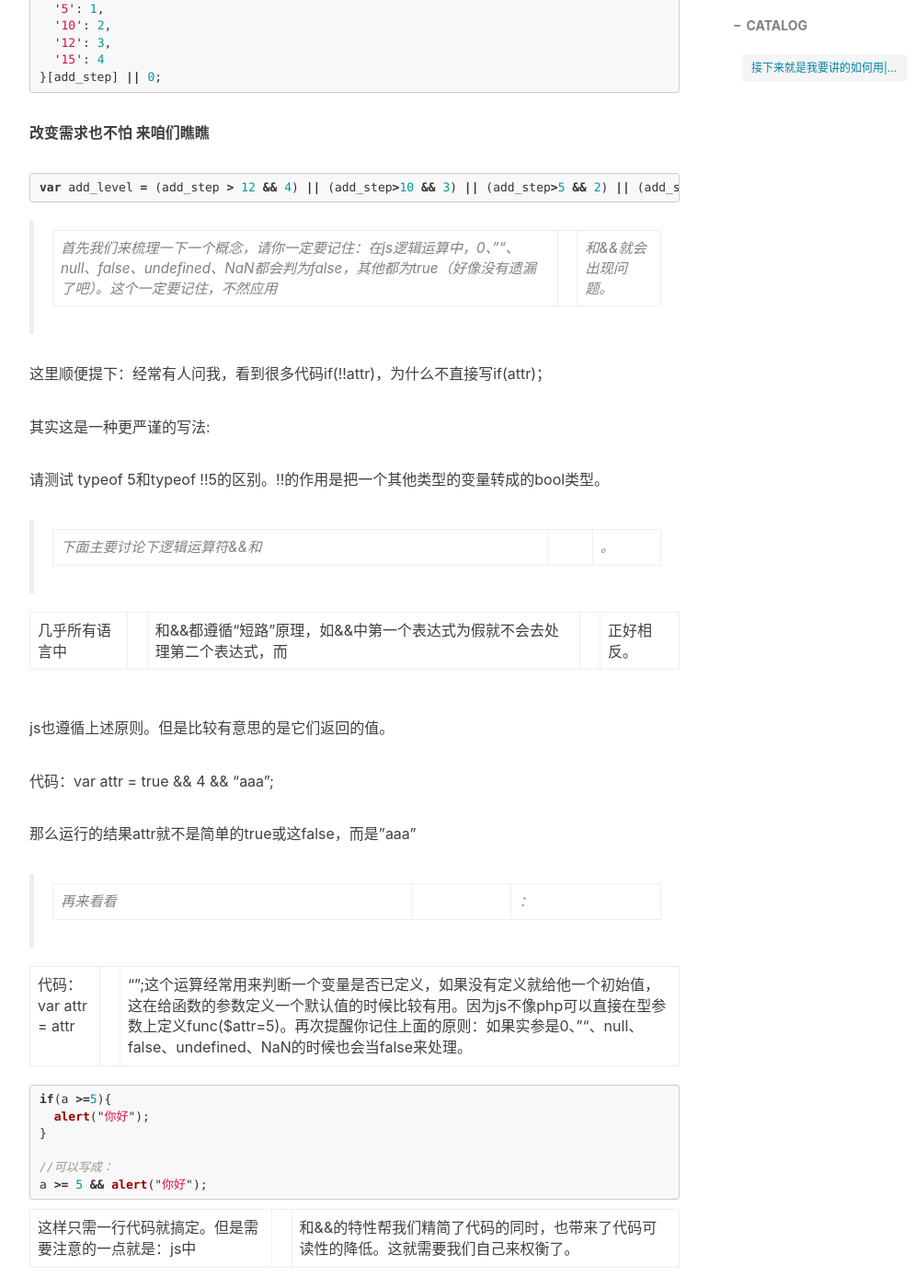
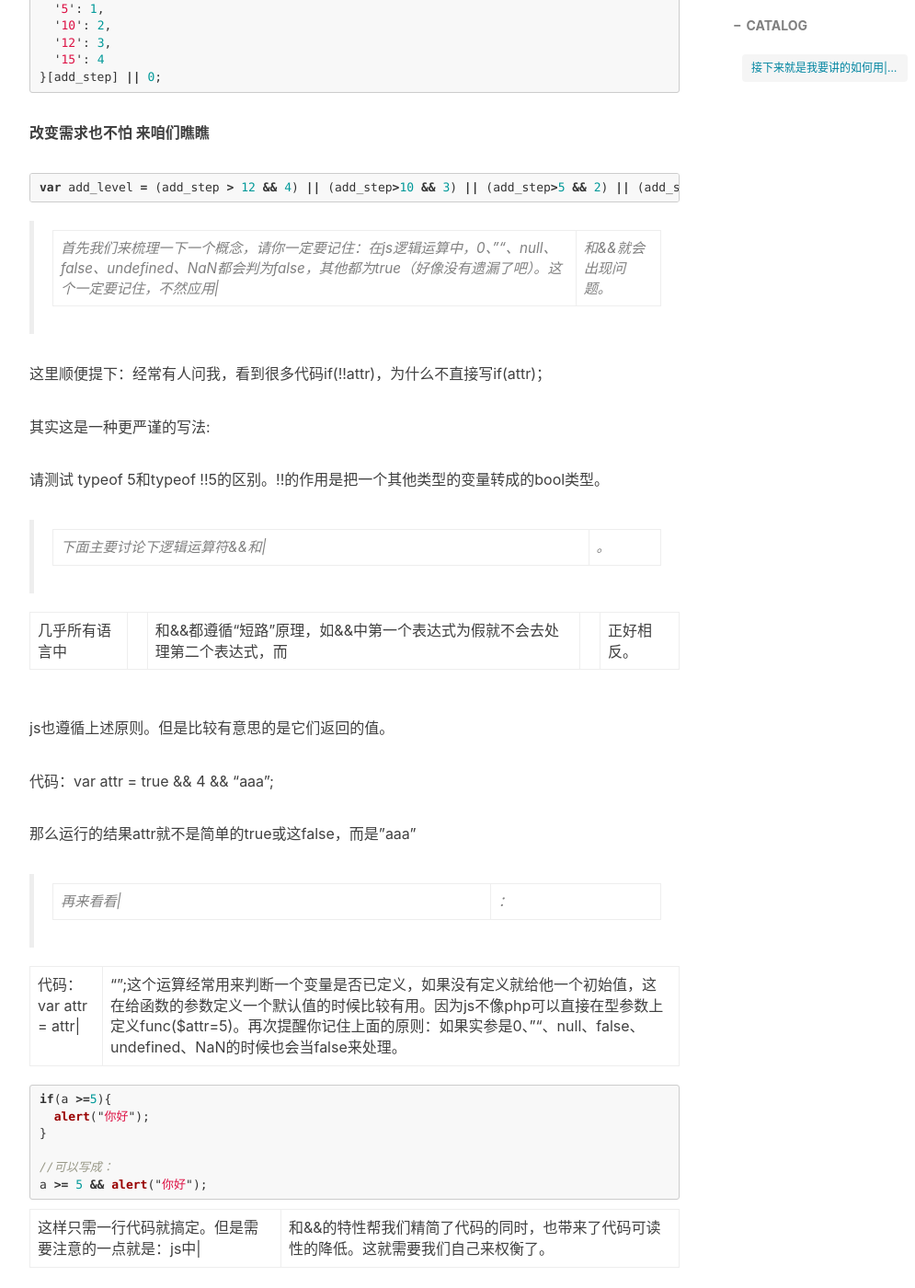
Before and after one commit to badmarillo/qinbushou.github.io, a Jekyll site: the page built from _posts/2017-03-07-tips.markdown, in a window 1280 px wide and 1400 px high, scrolled down 1458 px. Shown: the whole window at 92% size, without its empty margins (233-1228 px from the left). Built offline with Jekyll 4.4.1, drawn with Linux system fonts in a browser that asks for light colours; nearby versions of some CDN libraries; comment, search, counter and statistics services are not loaded; some of the changed text lies outside the part shown.

Commit message:
转义||

````diff
--- a/_posts/2017-03-07-tips.markdown
+++ b/_posts/2017-03-07-tips.markdown
@@ -77,7 +77,7 @@ var add_level = (add_step > 12 && 4) || (add_step>10 && 3) || (add_step>5 && 2)
 
 
 
-> 首先我们来梳理一下一个概念，请你一定要记住：在js逻辑运算中，0、""、null、false、undefined、NaN都会判为false，其他都为true（好像没有遗漏了吧）。这个一定要记住，不然应用||和&&就会出现问题。
+> 首先我们来梳理一下一个概念，请你一定要记住：在js逻辑运算中，0、""、null、false、undefined、NaN都会判为false，其他都为true（好像没有遗漏了吧）。这个一定要记住，不然应用\||和&&就会出现问题。
 
 这里顺便提下：经常有人问我，看到很多代码if(!!attr)，为什么不直接写if(attr)；
 
@@ -85,7 +85,7 @@ var add_level = (add_step > 12 && 4) || (add_step>10 && 3) || (add_step>5 && 2)
 
 请测试 typeof 5和typeof !!5的区别。!!的作用是把一个其他类型的变量转成的bool类型。
 
-> 下面主要讨论下逻辑运算符&&和||。
+> 下面主要讨论下逻辑运算符&&和\||。
 
 几乎所有语言中||和&&都遵循“短路”原理，如&&中第一个表达式为假就不会去处理第二个表达式，而||正好相反。
 
@@ -95,9 +95,9 @@ js也遵循上述原则。但是比较有意思的是它们返回的值。
 
 那么运行的结果attr就不是简单的true或这false，而是”aaa”
 
-> 再来看看||：
+> 再来看看\||：
 
-代码：var attr = attr || “”;这个运算经常用来判断一个变量是否已定义，如果没有定义就给他一个初始值，这在给函数的参数定义一个默认值的时候比较有用。因为js不像php可以直接在型参数上定义func($attr=5)。再次提醒你记住上面的原则：如果实参是0、""、null、false、undefined、NaN的时候也会当false来处理。
+代码：var attr = attr\|| “”;这个运算经常用来判断一个变量是否已定义，如果没有定义就给他一个初始值，这在给函数的参数定义一个默认值的时候比较有用。因为js不像php可以直接在型参数上定义func($attr=5)。再次提醒你记住上面的原则：如果实参是0、""、null、false、undefined、NaN的时候也会当false来处理。
 
 ```javascript
 if(a >=5){
@@ -110,10 +110,10 @@ a >= 5 && alert("你好");
 
 
 
-这样只需一行代码就搞定。但是需要注意的一点就是：js中||和&&的特性帮我们精简了代码的同时，也带来了代码可读性的降低。这就需要我们自己来权衡了。
+这样只需一行代码就搞定。但是需要注意的一点就是：js中\||和&&的特性帮我们精简了代码的同时，也带来了代码可读性的降低。这就需要我们自己来权衡了。
 
 一方面精简js代码，能实质性的减少网络流量，尤其是大量应用的js公用库。个人比较推荐的做法是：如果是相对复杂的应用，请适当地写一些注释。这个和正在表达式一样，能够精简代码，但是可读性会降低，对读代码的人要求会高些，最好的办法就是写注释。
 
 我们可以不使用这些技巧，但是我们一定要能看懂，因为这些技巧已经广泛应用，尤其是像JQuery等js框里的代码，不理解这些你就很难看懂别人的代码。
 
-像var Yahoo = Yahoo || {};这种是非常广泛应用的。
+像var Yahoo = Yahoo \|| {};这种是非常广泛应用的。
````
